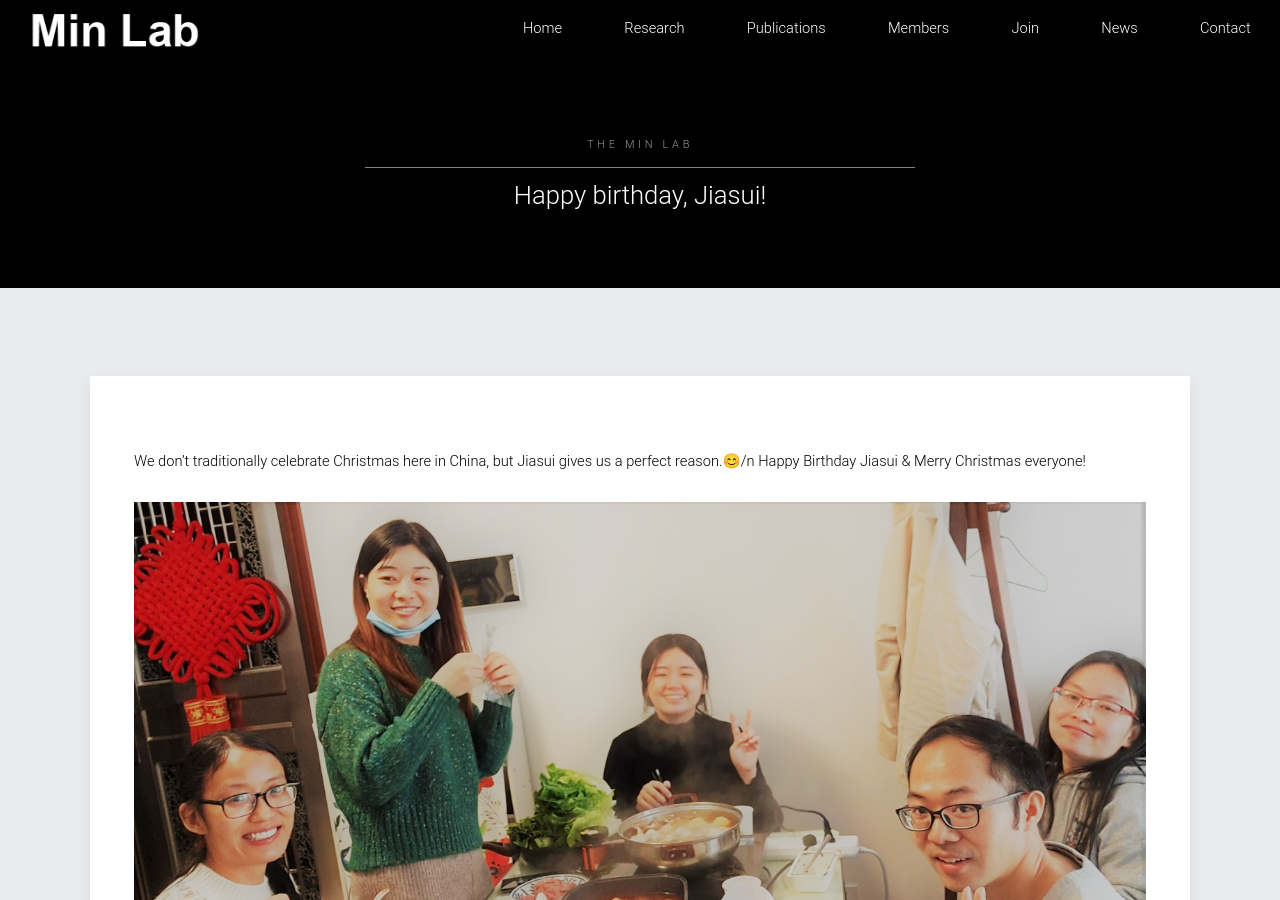
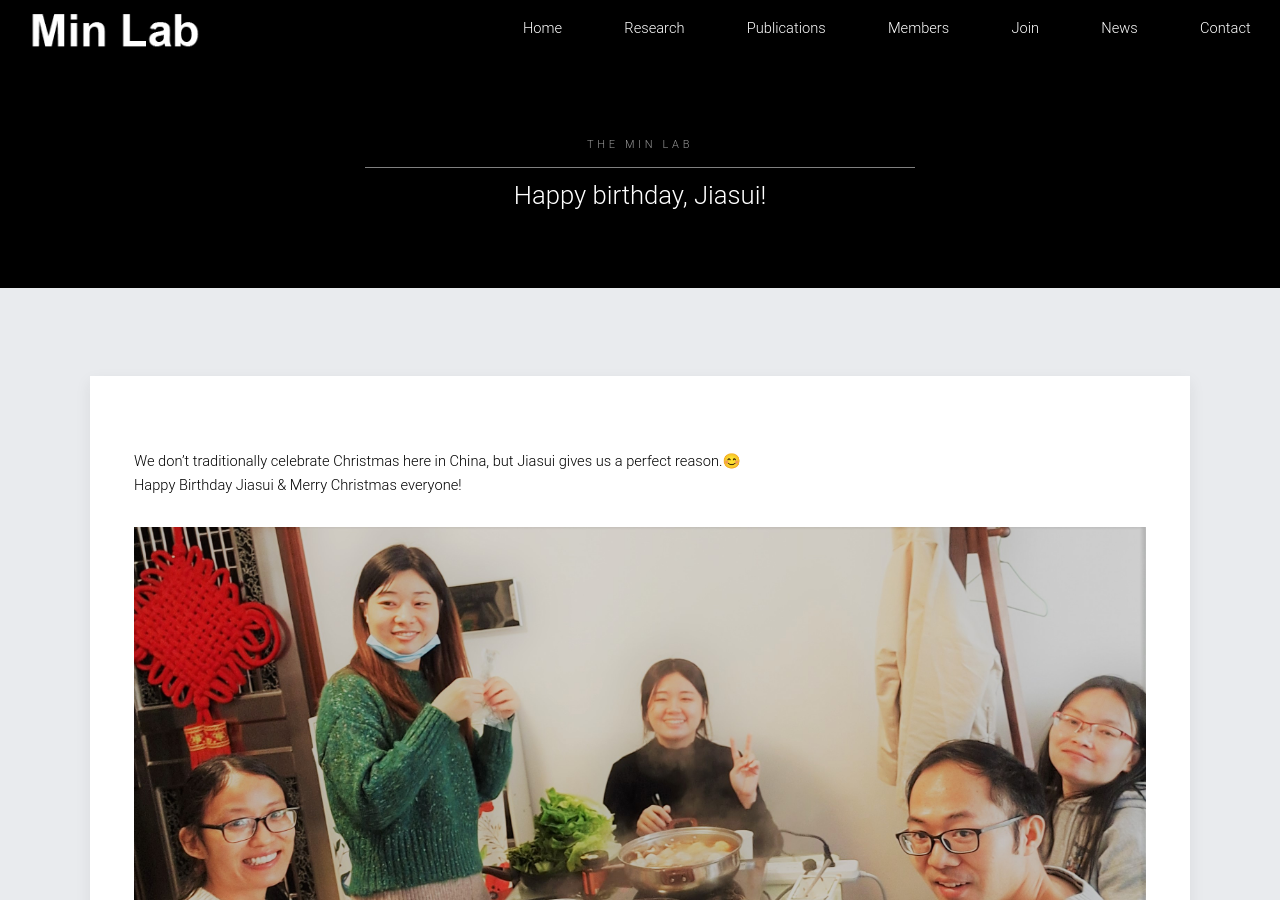
Before and after one commit to mm809/mm809.github.io, a Jekyll site: the page built from _posts/2020-12-26-Jiasui_Bday.md, in a window 1280 px wide and 900 px high. Built offline with Jekyll 4.4.1, drawn with Linux system fonts in a browser that asks for light colours.

```diff
--- a/_posts/2020-12-26-Jiasui_Bday.md
+++ b/_posts/2020-12-26-Jiasui_Bday.md
@@ -5,7 +5,7 @@ layout: pages
 group: news
 ---
 
-We don’t traditionally celebrate Christmas here in China, but Jiasui gives us a perfect reason.😊/n
+We don’t traditionally celebrate Christmas here in China, but Jiasui gives us a perfect reason.😊
 Happy Birthday Jiasui & Merry Christmas everyone!
 
 
```
